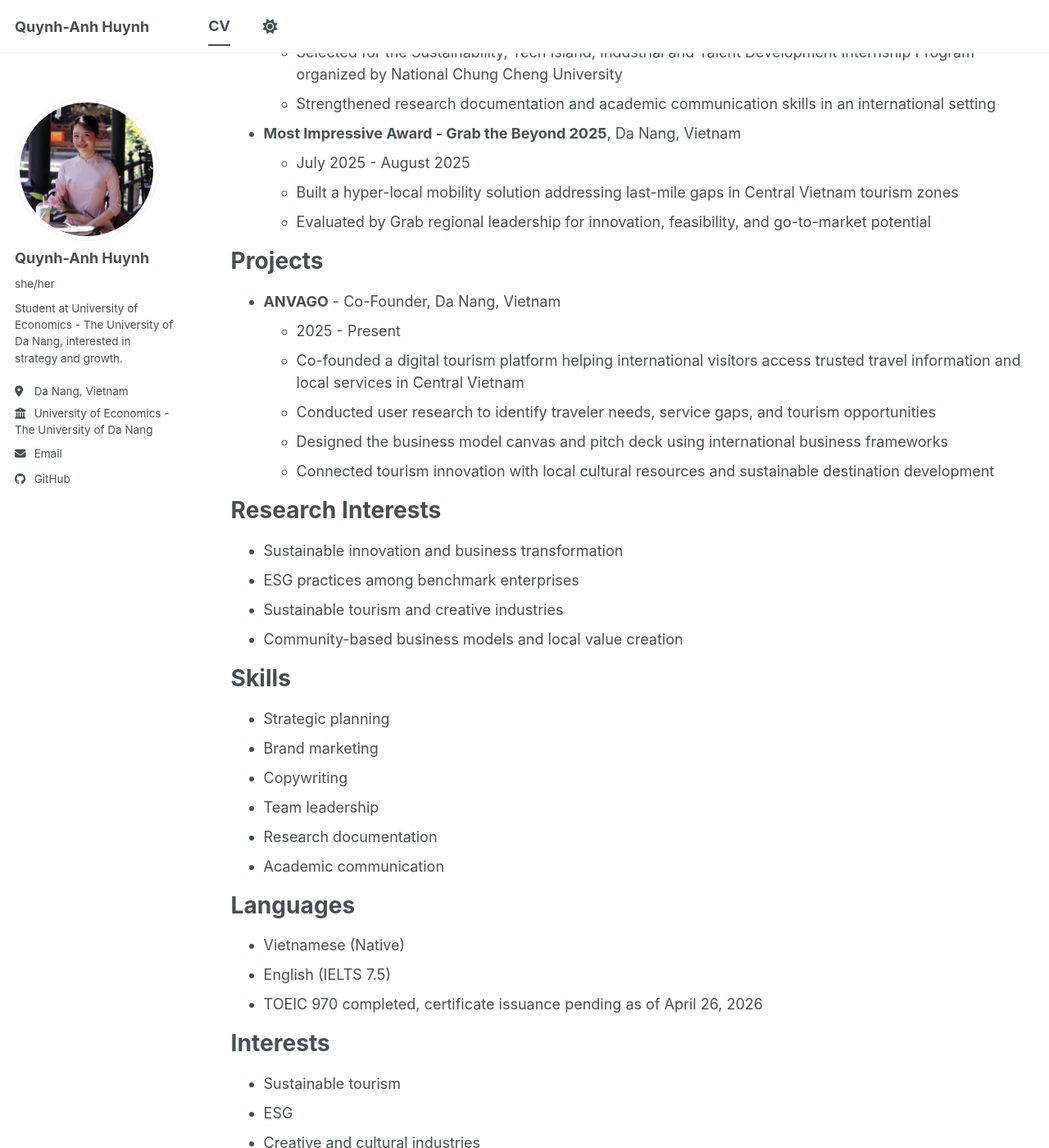
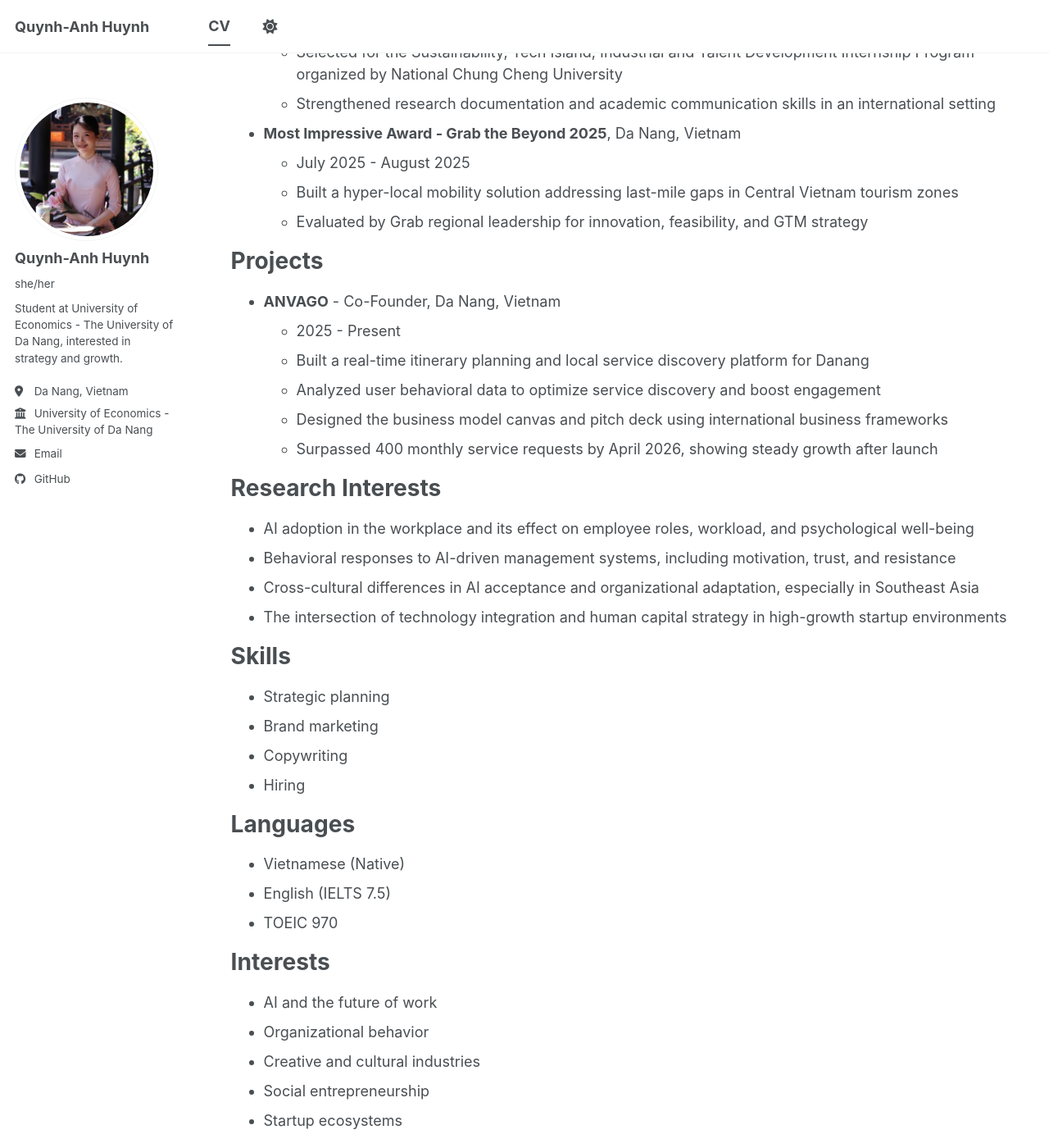
Before and after one commit to quynhanhhuynh/quynhanhhuynh.github.io, a Jekyll site: the page built from _pages/cv.md, in a window 1280 px wide and 1400 px high, scrolled down 903 px. Shown: the whole window at 82% size. Built offline with Jekyll 4.4.1, drawn with Linux system fonts in a browser that asks for light colours; a script bundle is joined from its source files by our own code; library files that are not in the unit come from our copies; some of the changed text lies outside the part shown.

Commit message:
Update CV page from revised PDF

```diff
--- a/_pages/cv.md
+++ b/_pages/cv.md
@@ -9,17 +9,17 @@ redirect_from:
 
 {% include base_path %}
 
-[Download PDF CV]({{ base_path }}/images/QuynhAnhHuynh_CV.pdf){: .btn .btn--primary}
+[Download PDF CV]({{ base_path }}/images/QuynhAnh_Huynh_CV.pdf){: .btn .btn--primary}
 
 Profile
 ======
-International Business student at the University of Economics - The University of Da Nang with a growing focus on sustainable innovation, tourism, ESG, and startup strategy. I enjoy turning research, local insight, and creative problem-solving into practical business ideas with social impact.
+International Business student at the University of Economics - The University of Da Nang with a growing focus on AI, organizational behavior, startup strategy, and technology-driven business innovation. I enjoy turning research, user insight, and practical experimentation into ideas that create measurable impact.
 
 Education
 ======
 * **Bachelor of Arts in International Business**, University of Economics - The University of Da Nang, Da Nang, Vietnam
   * 2024 - Present
-  * GPA: 3.42/4.0
+  * GPA: 3.4/4.0
   * Relevant coursework: Service Marketing, Business Strategy, Finance, Supply Chain Management, International Business
 
 Achievements
@@ -38,43 +38,41 @@ Achievements
 * **Most Impressive Award - Grab the Beyond 2025**, Da Nang, Vietnam
   * July 2025 - August 2025
   * Built a hyper-local mobility solution addressing last-mile gaps in Central Vietnam tourism zones
-  * Evaluated by Grab regional leadership for innovation, feasibility, and go-to-market potential
+  * Evaluated by Grab regional leadership for innovation, feasibility, and GTM strategy
 
 Projects
 ======
 * **ANVAGO** - Co-Founder, Da Nang, Vietnam
   * 2025 - Present
-  * Co-founded a digital tourism platform helping international visitors access trusted travel information and local services in Central Vietnam
-  * Conducted user research to identify traveler needs, service gaps, and tourism opportunities
+  * Built a real-time itinerary planning and local service discovery platform for Danang
+  * Analyzed user behavioral data to optimize service discovery and boost engagement
   * Designed the business model canvas and pitch deck using international business frameworks
-  * Connected tourism innovation with local cultural resources and sustainable destination development
+  * Surpassed 400 monthly service requests by April 2026, showing steady growth after launch
 
 Research Interests
 ======
-* Sustainable innovation and business transformation
-* ESG practices among benchmark enterprises
-* Sustainable tourism and creative industries
-* Community-based business models and local value creation
+* AI adoption in the workplace and its effect on employee roles, workload, and psychological well-being
+* Behavioral responses to AI-driven management systems, including motivation, trust, and resistance
+* Cross-cultural differences in AI acceptance and organizational adaptation, especially in Southeast Asia
+* The intersection of technology integration and human capital strategy in high-growth startup environments
 
 Skills
 ======
 * Strategic planning
 * Brand marketing
 * Copywriting
-* Team leadership
-* Research documentation
-* Academic communication
+* Hiring
 
 Languages
 ======
 * Vietnamese (Native)
 * English (IELTS 7.5)
-* TOEIC 970 completed, certificate issuance pending as of April 26, 2026
+* TOEIC 970
 
 Interests
 ======
-* Sustainable tourism
-* ESG
+* AI and the future of work
+* Organizational behavior
 * Creative and cultural industries
 * Social entrepreneurship
 * Startup ecosystems
```
Also changed, not shown: 1 other file.
